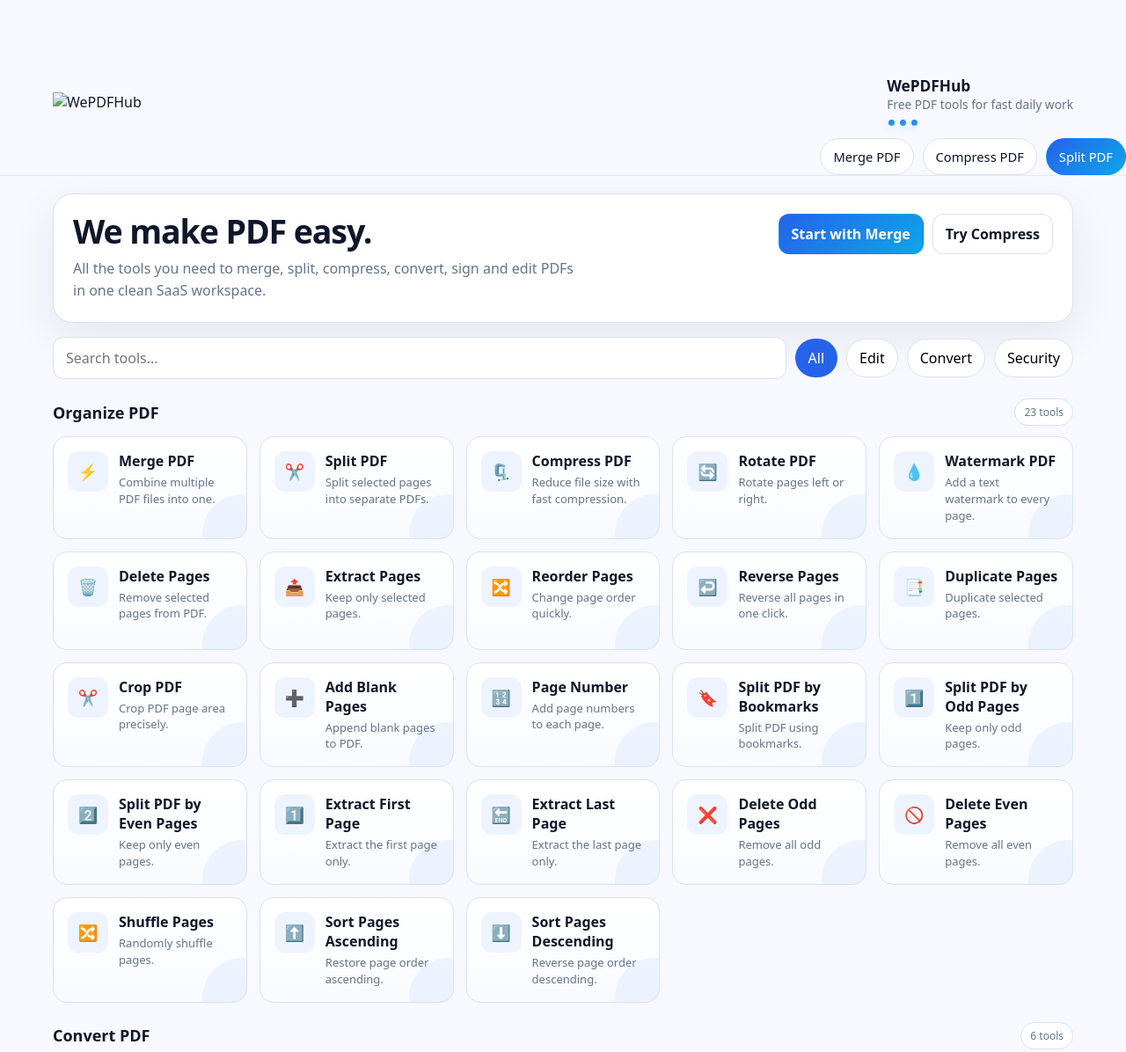
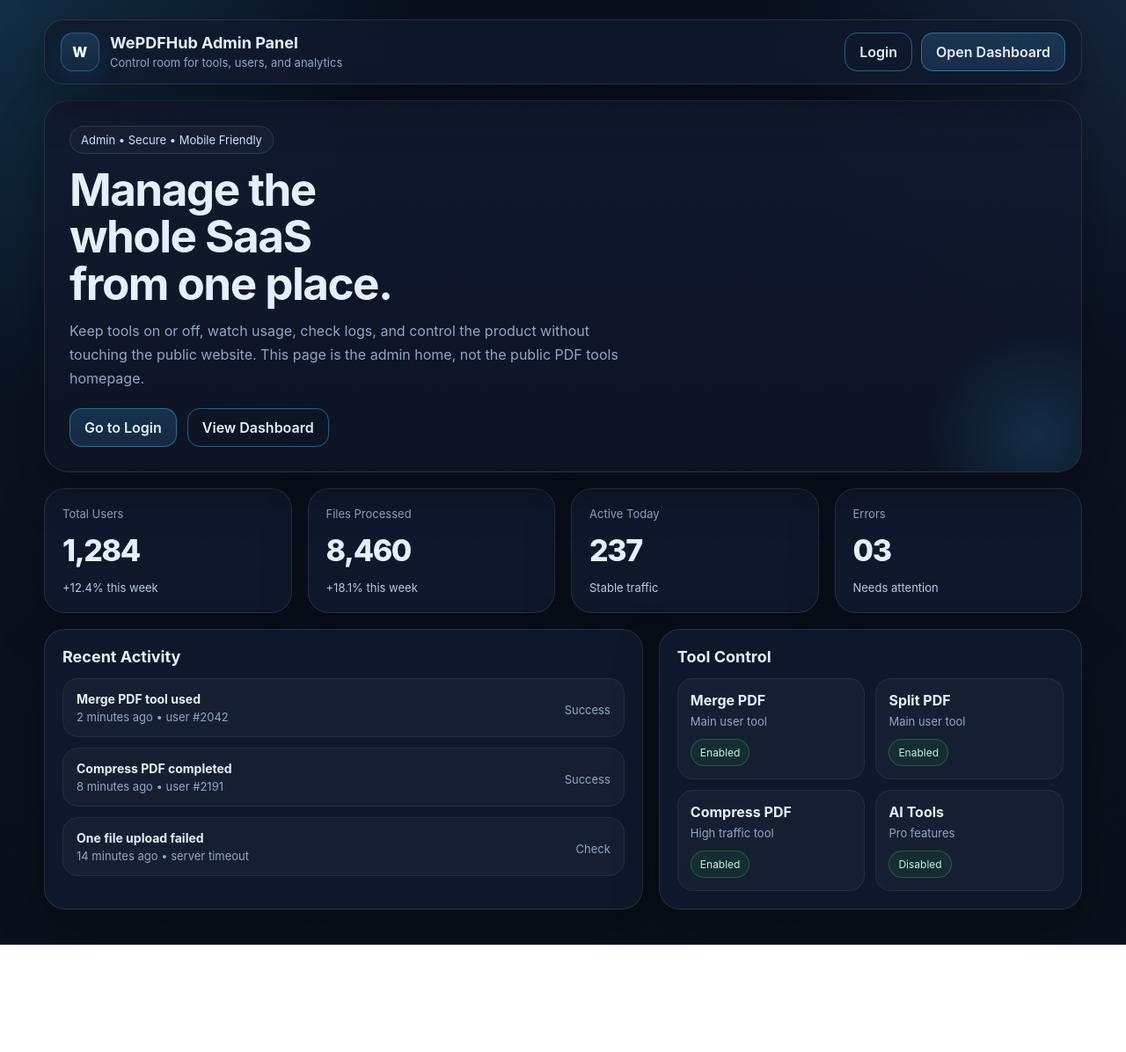
Before and after one commit to sarveshprajapati923-stack/wepdfhub-admin, a website: page public/index.html in a window 1280 px wide. Shown: the top 1196 px of the page at 88% size. After the commit the page ends 1074 px from the top, so only its background shows below. Drawn offline with Linux system fonts and the light colour scheme.

Commit message:
git add . git commit -m "replace homepage with admin panel index" git push

```diff
--- a/public/index.html
+++ b/public/index.html
@@ -2,539 +2,372 @@
 <html lang="en">
 <head>
   <meta charset="UTF-8" />
-<meta name="viewport" content="width=device-width, initial-scale=1.0"/>
-<link rel="icon" href="/favicon.png" type="image/png">
-<link rel="apple-touch-icon" href="/favicon.png">
-<title>Free PDF Tools Online - WePDFHub</title>
-
-<meta name="description" content="Merge, Split, Compress PDF online free tool. No login required. Fast SaaS PDF tools.">
-<meta name="robots" content="index, follow">
-<meta property="og:title" content="WePDFHub PDF Tools">
-<meta property="og:description" content="Free online PDF tools for everyone">
-<meta property="og:type" content="website">
-
+  <meta name="viewport" content="width=device-width, initial-scale=1.0" />
+  <title>WePDFHub Admin Panel</title>
+  <meta name="description" content="WePDFHub Admin Panel" />
   <style>
     :root{
-  --bg:#f7f9ff;
-  --panel:#ffffff;
-  --line:#d8e2f0;
-  --text:#0f172a;
-  --muted:#64748b;
-  --primary:#2563eb;
-  --primary2:#0ea5e9;
-  --shadow:0 18px 50px rgba(15,23,42,.08);
-  --radius:20px;
+      --bg:#0b1220;
+      --panel:#111a2e;
+      --panel2:#15213a;
+      --text:#e5eefc;
+      --muted:#93a4c3;
+      --line:rgba(255,255,255,.10);
+      --accent:#38bdf8;
+      --accent2:#60a5fa;
+      --good:#22c55e;
+      --warn:#f59e0b;
+      --shadow: 0 20px 50px rgba(0,0,0,.35);
+      --r:22px;
     }
-
     *{box-sizing:border-box}
-html,body{
+    body{
       margin:0;
-  min-height:100%;
-  font-family:system-ui,-apple-system,Segoe UI,sans-serif;
-  background:var(--bg);
+      font-family: Inter, system-ui, -apple-system, Segoe UI, Roboto, Arial, sans-serif;
+      background:
+        radial-gradient(circle at top left, rgba(56,189,248,.18), transparent 28%),
+        radial-gradient(circle at top right, rgba(96,165,250,.14), transparent 25%),
+        linear-gradient(180deg, #09101d, #0b1220 50%, #08101b);
       color:var(--text);
+      min-height:100vh;
     }
-a{text-decoration:none;color:inherit}
-button,input{font:inherit}
-body{padding-top:74px;overflow-x:hidden}
-
     .wrap{
-  max-width:1200px;
-  margin:auto;
-  padding:20px;
+      width:min(1180px, calc(100% - 24px));
+      margin:0 auto;
+      padding:22px 0 40px;
     }
-
     .topbar{
-  position:sticky;
-  top:0;
-  z-index:9000;
-  background:rgba(247,249,255,.92);
-  backdrop-filter:blur(12px);
-  border-bottom:1px solid rgba(216,226,240,.7);
-}
-
-.topbar-inner{
-  max-width:1200px;
-  margin:auto;
-  padding:14px 20px;
       display:flex;
       align-items:center;
       justify-content:space-between;
       gap:14px;
+      padding:14px 18px;
+      background:rgba(17,26,46,.8);
+      border:1px solid var(--line);
+      border-radius:var(--r);
+      backdrop-filter: blur(14px);
+      box-shadow: var(--shadow);
+      position:sticky;
+      top:12px;
+      z-index:10;
     }
-
-.brand-wrap{
+    .brand{
       display:flex;
       align-items:center;
       gap:12px;
       min-width:0;
     }
-
-.brand-avatar{
-  width:46px;
-  height:46px;
-  border-radius:16px;
-  background:linear-gradient(135deg,var(--primary),var(--primary2));
-  display:grid;
-  place-items:center;
+    .logo{
+      width:44px;height:44px;border-radius:14px;
+      display:grid;place-items:center;
+      border:1px solid rgba(56,189,248,.35);
+      background:linear-gradient(180deg, rgba(56,189,248,.18), rgba(96,165,250,.08));
       color:#fff;
-  font-weight:900;
-  font-size:1.05rem;
-  box-shadow:0 12px 25px rgba(37,99,235,.22);
-  position:relative;
+      font-weight:800;
+      letter-spacing:.5px;
+      box-shadow: 0 10px 30px rgba(56,189,248,.10);
       flex:0 0 auto;
     }
-.brand-avatar::after{
-  content:"";
-  position:absolute;
-  inset:-3px;
-  border-radius:18px;
-  border:1px solid rgba(37,99,235,.15);
-}
-
-.brand-copy{
-  min-width:0;
-}
-.brand-name{
-  font-weight:900;
-  font-size:1.08rem;
+    .brand h1{
+      margin:0;
+      font-size:18px;
       line-height:1.1;
     }
-.brand-sub{
-  font-size:.86rem;
+    .brand p{
+      margin:4px 0 0;
       color:var(--muted);
-  margin-top:2px;
-  white-space:nowrap;
-  overflow:hidden;
-  text-overflow:ellipsis;
-  max-width:42vw;
+      font-size:13px;
     }
-.brand-dots{
-  display:flex;
-  align-items:center;
-  gap:6px;
-  margin-top:8px;
-  padding-left:2px;
-}
-.brand-dots span{
-  width:7px;
-  height:7px;
-  border-radius:999px;
-  background:linear-gradient(135deg,var(--primary),var(--primary2));
-  opacity:.9;
-  box-shadow:0 4px 10px rgba(37,99,235,.18);
-}
-
-.top-actions{
+    .btns{
       display:flex;
       gap:10px;
       flex-wrap:wrap;
       justify-content:flex-end;
     }
-.top-link{
-  padding:10px 14px;
-  border:1px solid var(--line);
-  background:#fff;
-  border-radius:999px;
-  font-size:.92rem;
-  transition:.18s ease;
+    .btn{
+      appearance:none;
+      border:1px solid rgba(56,189,248,.45);
+      background:transparent;
+      color:var(--text);
+      padding:11px 16px;
+      border-radius:14px;
+      cursor:pointer;
+      font-weight:600;
+      transition:.22s ease;
+      text-decoration:none;
+      display:inline-flex;
+      align-items:center;
+      justify-content:center;
+      gap:8px;
+      min-height:44px;
     }
-.top-link:hover{
-  transform:translateY(-1px);
-  border-color:#c9d8ff;
-  box-shadow:0 8px 18px rgba(37,99,235,.08);
+    .btn:hover{
+      transform:translateY(-1px) scale(1.01);
+      border-color:rgba(56,189,248,.8);
+      box-shadow:0 12px 30px rgba(56,189,248,.12);
     }
-.top-link.primary{
-  background:linear-gradient(135deg,var(--primary),var(--primary2));
-  color:#fff;
-  border-color:transparent;
+    .btn.primary{
+      background:linear-gradient(180deg, rgba(56,189,248,.18), rgba(96,165,250,.14));
     }
 
     .hero{
-  margin:0 0 14px;
-  padding:22px;
-  background:#fff;
+      margin-top:18px;
+      padding:28px;
       border:1px solid var(--line);
-  border-radius:22px;
+      border-radius:28px;
+      background:linear-gradient(180deg, rgba(17,26,46,.92), rgba(13,20,37,.88));
+      box-shadow:var(--shadow);
+      overflow:hidden;
+      position:relative;
+    }
+    .hero::after{
+      content:"";
+      position:absolute;
+      inset:auto -80px -90px auto;
+      width:260px;height:260px;
+      border-radius:50%;
+      background:radial-gradient(circle, rgba(56,189,248,.15), transparent 68%);
+      pointer-events:none;
+    }
+    .eyebrow{
+      display:inline-flex;
+      align-items:center;
+      gap:8px;
+      padding:7px 12px;
+      border-radius:999px;
+      border:1px solid rgba(255,255,255,.10);
+      background:rgba(255,255,255,.03);
+      color:#cfe3ff;
+      font-size:13px;
+      margin-bottom:14px;
+    }
+    .hero h2{
+      margin:0;
+      font-size:clamp(28px, 4vw, 52px);
+      line-height:1.04;
+      letter-spacing:-.03em;
+      max-width:11ch;
+    }
+    .hero p{
+      margin:14px 0 0;
+      max-width:62ch;
+      color:var(--muted);
+      font-size:16px;
+      line-height:1.7;
+    }
+    .hero-actions{
+      margin-top:20px;
+      display:flex;
+      gap:12px;
+      flex-wrap:wrap;
+    }
+
+    .grid{
+      margin-top:18px;
+      display:grid;
+      grid-template-columns:repeat(12, 1fr);
+      gap:18px;
+    }
+    .card{
+      background:rgba(17,26,46,.88);
+      border:1px solid var(--line);
+      border-radius:24px;
+      padding:20px;
       box-shadow:var(--shadow);
     }
-.hero-top{
+    .stat{
+      grid-column:span 3;
+      min-height:142px;
       display:flex;
-  align-items:flex-start;
+      flex-direction:column;
       justify-content:space-between;
-  gap:18px;
-  flex-wrap:wrap;
     }
-.hero-copy-block{
-  min-width:min(100%, 560px);
-  flex:1;
+    .stat .label{
+      color:var(--muted);
+      font-size:13px;
     }
-.hero h1{
-  margin:0 0 10px;
-  font-size:clamp(1.35rem,3vw,2.35rem);
-  line-height:1.06;
-  letter-spacing:-.03em;
+    .stat .value{
+      font-size:34px;
+      font-weight:800;
+      letter-spacing:-.04em;
+      margin-top:8px;
     }
-.hero p{
-  margin:0;
-  color:var(--muted);
-  line-height:1.6;
-  max-width:64ch;
+    .stat .delta{
+      font-size:13px;
+      color:#b8c7e6;
+      margin-top:10px;
     }
-.hero-cta{
-  display:flex;
-  gap:10px;
-  flex-wrap:wrap;
+    .good{color:var(--good)}
+    .warn{color:var(--warn)}
+
+    .panel{
+      grid-column:span 7;
     }
-.hero-btn{
-  border:1px solid var(--line);
-  background:#fff;
-  padding:11px 14px;
-  border-radius:12px;
-  font-weight:700;
-  transition:.18s ease;
+    .panel h3,.side h3{
+      margin:0 0 14px;
+      font-size:18px;
     }
-.hero-btn.primary{
-  background:linear-gradient(135deg,var(--primary),var(--primary2));
-  color:#fff;
-  border-color:transparent;
+    .list{
+      display:grid;
+      gap:12px;
     }
-.hero-btn:hover{
-  transform:translateY(-1px);
-  box-shadow:0 10px 22px rgba(0,0,0,.08);
-}
-
-.search-row{
-  display:flex;
-  gap:10px;
-  margin:16px 0 12px;
-  flex-wrap:wrap;
-  align-items:center;
-}
-.search{
-  flex:1;
-  min-width:220px;
-  padding:12px 14px;
-  border-radius:12px;
-  border:1px solid var(--line);
-  outline:none;
-  background:#fff;
-  transition:.18s ease;
-}
-.search:focus{
-  border-color:#b7cbff;
-  box-shadow:0 0 0 4px rgba(37,99,235,.08);
-}
-.filter-btn{
-  padding:10px 14px;
-  border:1px solid var(--line);
-  background:#fff;
-  border-radius:999px;
-  cursor:pointer;
-  transition:.2s ease;
-  white-space:nowrap;
-}
-.filter-btn.active{
-  background:var(--primary);
-  color:#fff;
-  border-color:transparent;
-}
-.filter-btn:hover{
-  transform:translateY(-1px);
-}
-
-.section-block{
-  margin-top:22px;
-}
-.section-head{
+    .row{
       display:flex;
       align-items:center;
       justify-content:space-between;
-  gap:10px;
-  margin:0 0 12px;
+      gap:14px;
+      padding:14px 15px;
+      border-radius:18px;
+      background:rgba(255,255,255,.03);
+      border:1px solid rgba(255,255,255,.06);
     }
-.section-head h2{
-  margin:0;
-  font-size:18px;
-}
-.section-head .count{
-  font-size:12px;
-  color:var(--muted);
-  border:1px solid var(--line);
-  background:#fff;
-  padding:6px 10px;
-  border-radius:999px;
+    .row strong{display:block;font-size:14px}
+    .row span{display:block;color:var(--muted);font-size:13px;margin-top:4px}
+
+    .side{
+      grid-column:span 5;
     }
 
-.grid{
+    .tools{
       display:grid;
-  grid-template-columns:repeat(auto-fit,minmax(220px,1fr));
-  gap:14px;
+      grid-template-columns:repeat(2, minmax(0,1fr));
+      gap:12px;
     }
-.tool-card{
-  padding:16px;
-  border-radius:16px;
-  border:1px solid var(--line);
-  background:linear-gradient(180deg,#fff,#f8fbff);
-  display:flex;
-  gap:12px;
-  color:inherit;
-  transition:.2s ease;
-  min-height:112px;
-  position:relative;
-  overflow:hidden;
+    .tool{
+      padding:14px;
+      border-radius:18px;
+      background:rgba(255,255,255,.03);
+      border:1px solid rgba(255,255,255,.06);
     }
-.tool-card::after{
-  content:"";
-  position:absolute;
-  inset:auto -40px -40px auto;
-  width:90px;
-  height:90px;
-  border-radius:50%;
-  background:rgba(37,99,235,.06);
-  pointer-events:none;
-}
-.tool-card:hover{
-  transform:translateY(-4px);
-  box-shadow:0 12px 30px rgba(0,0,0,.08);
-}
-.tool-ico{
-  width:46px;
-  height:46px;
-  border-radius:12px;
-  display:grid;
-  place-items:center;
-  background:#eef4ff;
-  font-weight:700;
-  color:var(--primary);
-  flex:0 0 46px;
-  font-size:18px;
-}
-.tool-card h3{
-  margin:0;
-  font-size:16px;
-}
-.tool-card p{
-  margin:4px 0 0;
-  font-size:13px;
-  color:var(--muted);
-  line-height:1.45;
+    .tool .t1{font-weight:700}
+    .tool .t2{color:var(--muted);font-size:13px;margin-top:6px}
+    .switch{
+      display:inline-flex;
+      margin-top:12px;
+      padding:7px 10px;
+      border-radius:999px;
+      border:1px solid rgba(34,197,94,.35);
+      color:#bff3cf;
+      font-size:12px;
+      background:rgba(34,197,94,.08);
     }
 
-.empty-state{
-  padding:18px;
-  background:#fff;
-  border:1px dashed var(--line);
-  border-radius:16px;
-  color:var(--muted);
-}
-
-@media (max-width:760px){
-  body{padding-top:70px}
-  .topbar-inner{
-    padding:12px 14px;
-    flex-direction:column;
-    align-items:stretch;
-  }
-  .brand-wrap{
-    justify-content:flex-start;
-  }
-  .brand-sub{
-    max-width:100%;
-  }
-  .top-actions{
-    justify-content:flex-start;
-  }
-  .wrap{padding:14px}
-  .hero{padding:16px}
-  .grid{grid-template-columns:1fr}
-  .hero h1{font-size:1.55rem}
+    @media (max-width: 900px){
+      .stat,.panel,.side{grid-column:span 12}
+      .tools{grid-template-columns:1fr}
+      .topbar{align-items:flex-start;flex-direction:column}
+      .btns{justify-content:flex-start}
+      .hero h2{max-width:unset}
     }
   </style>
 </head>
+<body>
+  <div class="wrap">
+    <header class="topbar">
+      <div class="brand">
+        <div class="logo">W</div>
+        <div>
+          <h1>WePDFHub Admin Panel</h1>
+          <p>Control room for tools, users, and analytics</p>
+        </div>
+      </div>
+      <div class="btns">
+        <a class="btn" href="/login.html">Login</a>
+        <a class="btn primary" href="/dashboard">Open Dashboard</a>
+      </div>
+    </header>
 
-<body>
-  <header class="topbar">
-    <div class="topbar-inner">
-      <div class="brand-wrap">
-  <img src="/wepdfhub-logo.png" alt="WePDFHub" class="brand-logo" />
+    <section class="hero">
+      <div class="eyebrow">Admin • Secure • Mobile Friendly</div>
+      <h2>Manage the whole SaaS from one place.</h2>
+      <p>
+        Keep tools on or off, watch usage, check logs, and control the product without touching the public website.
+        This page is the admin home, not the public PDF tools homepage.
+      </p>
+      <div class="hero-actions">
+        <a class="btn primary" href="/login.html">Go to Login</a>
+        <a class="btn" href="/dashboard">View Dashboard</a>
       </div>
-        <div class="brand-copy">
-          <div class="brand-name">WePDFHub</div>
-          <div class="brand-sub">Free PDF tools for fast daily work</div>
-          <div class="brand-dots" aria-hidden="true">
-            <span></span><span></span><span></span>
+    </section>
+
+    <section class="grid">
+      <div class="card stat">
+        <div class="label">Total Users</div>
+        <div class="value">1,284</div>
+        <div class="delta good">+12.4% this week</div>
+      </div>
+
+      <div class="card stat">
+        <div class="label">Files Processed</div>
+        <div class="value">8,460</div>
+        <div class="delta good">+18.1% this week</div>
+      </div>
+
+      <div class="card stat">
+        <div class="label">Active Today</div>
+        <div class="value">237</div>
+        <div class="delta">Stable traffic</div>
+      </div>
+
+      <div class="card stat">
+        <div class="label">Errors</div>
+        <div class="value">03</div>
+        <div class="delta warn">Needs attention</div>
+      </div>
+
+      <div class="card panel">
+        <h3>Recent Activity</h3>
+        <div class="list">
+          <div class="row">
+            <div>
+              <strong>Merge PDF tool used</strong>
+              <span>2 minutes ago • user #2042</span>
+            </div>
+            <span class="good">Success</span>
+          </div>
+          <div class="row">
+            <div>
+              <strong>Compress PDF completed</strong>
+              <span>8 minutes ago • user #2191</span>
+            </div>
+            <span class="good">Success</span>
+          </div>
+          <div class="row">
+            <div>
+              <strong>One file upload failed</strong>
+              <span>14 minutes ago • server timeout</span>
+            </div>
+            <span class="warn">Check</span>
           </div>
         </div>
       </div>
 
-      <div class="top-actions">
-        <a class="top-link" href="/merge-pdf">Merge PDF</a>
-        <a class="top-link" href="/compress-pdf">Compress PDF</a>
-        <a class="top-link primary" href="/split-pdf">Split PDF</a>
+      <div class="card side">
+        <h3>Tool Control</h3>
+        <div class="tools">
+          <div class="tool">
+            <div class="t1">Merge PDF</div>
+            <div class="t2">Main user tool</div>
+            <div class="switch">Enabled</div>
           </div>
+          <div class="tool">
+            <div class="t1">Split PDF</div>
+            <div class="t2">Main user tool</div>
+            <div class="switch">Enabled</div>
           </div>
-  </header>
-
-  <div class="wrap">
-    <section class="hero">
-      <div class="hero-top">
-        <div class="hero-copy-block">
-          <h1>We make PDF easy.</h1>
-          <p>All the tools you need to merge, split, compress, convert, sign and edit PDFs in one clean SaaS workspace.</p>
+          <div class="tool">
+            <div class="t1">Compress PDF</div>
+            <div class="t2">High traffic tool</div>
+            <div class="switch">Enabled</div>
           </div>
-        <div class="hero-cta">
-          <a class="hero-btn primary" href="/merge-pdf">Start with Merge</a>
-          <a class="hero-btn" href="/compress-pdf">Try Compress</a>
+          <div class="tool">
+            <div class="t1">AI Tools</div>
+            <div class="t2">Pro features</div>
+            <div class="switch">Disabled</div>
+          </div>
         </div>
       </div>
     </section>
-
-    <div class="search-row">
-      <input id="search" class="search" placeholder="Search tools..." />
-      <button class="filter-btn active" data-cat="all">All</button>
-      <button class="filter-btn" data-cat="edit">Edit</button>
-      <button class="filter-btn" data-cat="convert">Convert</button>
-      <button class="filter-btn" data-cat="security">Security</button>
   </div>
-
-    <div id="grid"></div>
-  </div>
-
-<script>
-document.addEventListener("DOMContentLoaded", () => {
-  const search = document.getElementById("search");
-  const grid = document.getElementById("grid");
-
-  const icons = {
-    "merge-pdf":"⚡","split-pdf":"✂️","compress-pdf":"🗜️","rotate-pdf":"🔄",
-    "watermark-pdf":"💧","delete-pages":"🗑️","extract-pages":"📤","reorder-pages":"🔀",
-    "reverse-pages":"↩️","duplicate-pages":"📑","crop-pdf":"✂️","add-blank-pages":"➕",
-    "page-number":"🔢","image-to-pdf":"🖼️","pdf-to-word":"📄","pdf-to-jpg":"📷",
-    "ocr-pdf":"👁️","extract-text":"📝","protect-pdf":"🔒","metadata-pdf":"🧾",
-    "pdf-info":"ℹ️","unlock-pdf":"🔓","pdf-to-excel":"📊","split-pdf-bookmarks":"🔖",
-    "split-pdf-odd-pages":"1️⃣","split-pdf-even-pages":"2️⃣","extract-first-page":"1️⃣",
-    "extract-last-page":"🔚","delete-odd-pages":"❌","delete-even-pages":"🚫",
-    "shuffle-pages":"🔀","sort-pages":"⬆️","sort-pages-desc":"⬇️","add-cover-page":"📄",
-    "add-separator-pages":"📑","add-header":"⬆️","add-footer":"⬇️","logo-stamp":"🏷️",
-    "add-signature":"✍️"
-  };
-
-  const tools = [
-    {slug:"merge-pdf", title:"Merge PDF", cat:"edit", desc:"Combine multiple PDF files into one."},
-    {slug:"split-pdf", title:"Split PDF", cat:"edit", desc:"Split selected pages into separate PDFs."},
-    {slug:"compress-pdf", title:"Compress PDF", cat:"edit", desc:"Reduce file size with fast compression."},
-    {slug:"rotate-pdf", title:"Rotate PDF", cat:"edit", desc:"Rotate pages left or right."},
-    {slug:"watermark-pdf", title:"Watermark PDF", cat:"edit", desc:"Add a text watermark to every page."},
-    {slug:"delete-pages", title:"Delete Pages", cat:"edit", desc:"Remove selected pages from PDF."},
-    {slug:"extract-pages", title:"Extract Pages", cat:"edit", desc:"Keep only selected pages."},
-    {slug:"reorder-pages", title:"Reorder Pages", cat:"edit", desc:"Change page order quickly."},
-    {slug:"reverse-pages", title:"Reverse Pages", cat:"edit", desc:"Reverse all pages in one click."},
-    {slug:"duplicate-pages", title:"Duplicate Pages", cat:"edit", desc:"Duplicate selected pages."},
-    {slug:"crop-pdf", title:"Crop PDF", cat:"edit", desc:"Crop PDF page area precisely."},
-    {slug:"add-blank-pages", title:"Add Blank Pages", cat:"edit", desc:"Append blank pages to PDF."},
-    {slug:"page-number", title:"Page Number", cat:"edit", desc:"Add page numbers to each page."},
-    {slug:"split-pdf-bookmarks", title:"Split PDF by Bookmarks", cat:"edit", desc:"Split PDF using bookmarks."},
-    {slug:"split-pdf-odd-pages", title:"Split PDF by Odd Pages", cat:"edit", desc:"Keep only odd pages."},
-    {slug:"split-pdf-even-pages", title:"Split PDF by Even Pages", cat:"edit", desc:"Keep only even pages."},
-    {slug:"extract-first-page", title:"Extract First Page", cat:"edit", desc:"Extract the first page only."},
-    {slug:"extract-last-page", title:"Extract Last Page", cat:"edit", desc:"Extract the last page only."},
-    {slug:"delete-odd-pages", title:"Delete Odd Pages", cat:"edit", desc:"Remove all odd pages."},
-    {slug:"delete-even-pages", title:"Delete Even Pages", cat:"edit", desc:"Remove all even pages."},
-    {slug:"shuffle-pages", title:"Shuffle Pages", cat:"edit", desc:"Randomly shuffle pages."},
-    {slug:"sort-pages", title:"Sort Pages Ascending", cat:"edit", desc:"Restore page order ascending."},
-    {slug:"sort-pages-desc", title:"Sort Pages Descending", cat:"edit", desc:"Reverse page order descending."},
-
-    {slug:"image-to-pdf", title:"Image to PDF", cat:"convert", desc:"Convert JPG or PNG to PDF."},
-    {slug:"pdf-to-word", title:"PDF to Word", cat:"convert", desc:"Convert PDF to DOCX."},
-    {slug:"pdf-to-jpg", title:"PDF to JPG", cat:"convert", desc:"Convert PDF pages to images."},
-    {slug:"ocr-pdf", title:"OCR PDF", cat:"convert", desc:"Extract text from scanned PDFs."},
-    {slug:"extract-text", title:"Extract Text", cat:"convert", desc:"Extract plain text from PDF."},
-    {slug:"pdf-to-excel", title:"PDF to Excel", cat:"convert", desc:"Convert tables from PDF to Excel."},
-
-    {slug:"protect-pdf", title:"Protect PDF", cat:"security", desc:"Add password protection to PDF."},
-    {slug:"unlock-pdf", title:"Unlock PDF", cat:"security", desc:"Remove PDF password protection."},
-    {slug:"metadata-pdf", title:"Metadata", cat:"security", desc:"Edit title, author and keywords."},
-    {slug:"pdf-info", title:"PDF Info", cat:"security", desc:"View PDF metadata and page count."},
-    {slug:"add-header", title:"Add Header", cat:"security", desc:"Stamp header text on every page."},
-    {slug:"add-footer", title:"Add Footer", cat:"security", desc:"Stamp footer text on every page."},
-    {slug:"add-cover-page", title:"Add Cover Page", cat:"security", desc:"Insert a cover page at the start."},
-    {slug:"add-separator-pages", title:"Separator Pages", cat:"security", desc:"Add blank separator pages."},
-    {slug:"logo-stamp", title:"Logo Stamp", cat:"security", desc:"Stamp a logo on PDF pages."},
-    {slug:"add-signature", title:"Add Signature", cat:"security", desc:"Stamp a signature image."},
-    {slug:"watermark-pdf", title:"Watermark PDF", cat:"security", desc:"Add watermark text to pages."}
-  ];
-
-  let currentCat = "all";
-
-  function render(){
-    grid.innerHTML = "";
-    const q = search.value.toLowerCase().trim();
-
-    const categories = [
-      { key:"edit", label:"Organize PDF" },
-      { key:"convert", label:"Convert PDF" },
-      { key:"security", label:"Security" }
-    ];
-
-    const showCats = currentCat === "all" ? categories.map(c => c.key) : [currentCat];
-    const matched = tools.filter(t => {
-      const catOk = showCats.includes(t.cat);
-      const searchOk = !q || t.title.toLowerCase().includes(q) || t.desc.toLowerCase().includes(q);
-      return catOk && searchOk;
-    });
-
-    if (!matched.length){
-      grid.innerHTML = '<div class="empty-state">No tools found.</div>';
-      return;
-    }
-
-    showCats.forEach(cat => {
-      const catTools = matched.filter(t => t.cat === cat);
-      if (!catTools.length) return;
-
-      const section = document.createElement("section");
-      section.className = "section-block";
-      section.innerHTML = `
-        <div class="section-head">
-          <h2>${cat === "edit" ? "Organize PDF" : cat === "convert" ? "Convert PDF" : "Security"}</h2>
-          <span class="count">${catTools.length} tools</span>
-        </div>
-        <div class="grid"></div>
-      `;
-
-      const innerGrid = section.querySelector(".grid");
-
-      catTools.forEach(t => {
-        const el = document.createElement("a");
-        el.href = "/" + t.slug;
-        el.className = "tool-card";
-        el.innerHTML = `
-          <div class="tool-ico">${icons[t.slug] || "📄"}</div>
-          <div>
-            <h3>${t.title}</h3>
-            <p>${t.desc}</p>
-          </div>
-        `;
-        innerGrid.appendChild(el);
-      });
-
-      grid.appendChild(section);
-    });
-  }
-
-  search.addEventListener("input", render);
-
-  document.querySelectorAll(".filter-btn").forEach(btn => {
-    btn.onclick = () => {
-      currentCat = btn.dataset.cat;
-      document.querySelectorAll(".filter-btn").forEach(b => b.classList.toggle("active", b.dataset.cat === currentCat));
-      render();
-    };
-  });
-
-  render();
-});
-</script>
 </body>
 </html>
```
Lines whose indentation alone changed are shown as unchanged.
